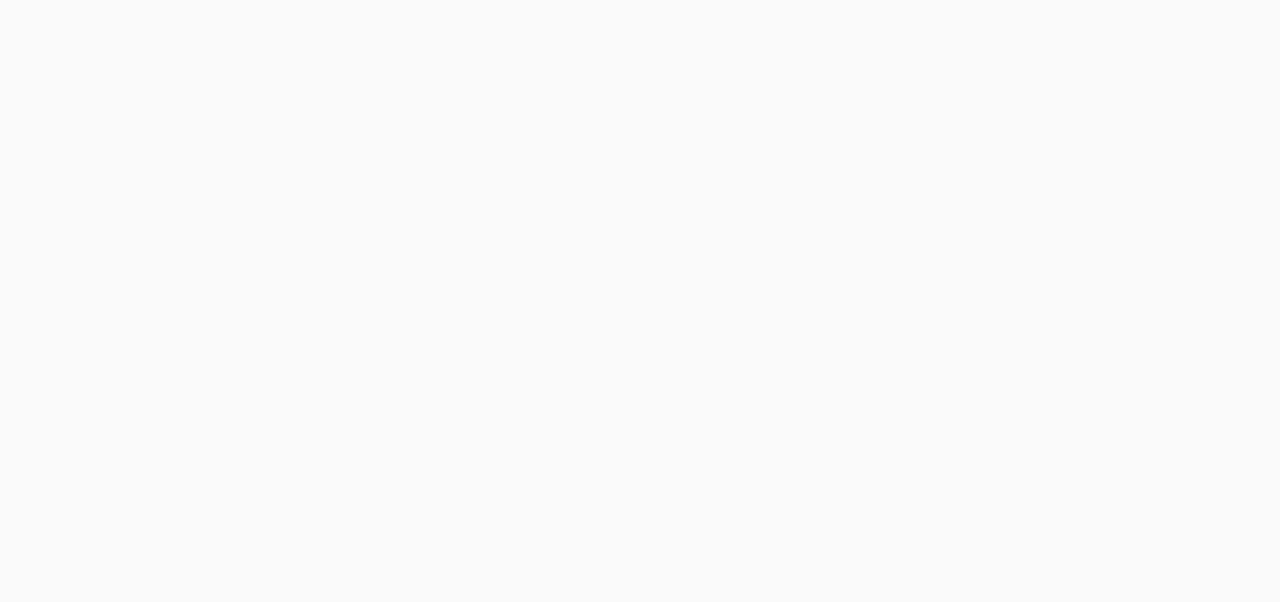
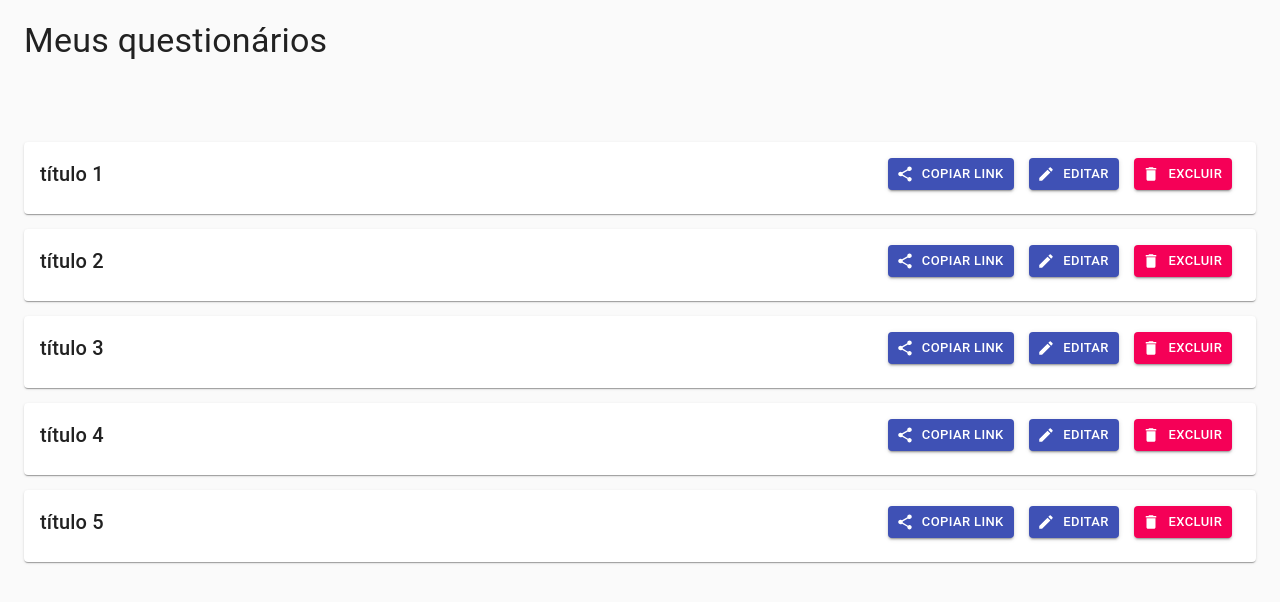
Before and after one commit to arachnidiskandar/lab-form, a React (Create React App) app in the folder front-end/: page /visualizar-questionarios in a window 1280 px wide. Shown: the top 602 px of the page. Built offline with nearby package versions, Linux system fonts and the light colour scheme.

Commit message:
View Surveys layout

```diff
--- a/front-end/src/App.jsx
+++ b/front-end/src/App.jsx
@@ -4,6 +4,7 @@
 import Container from '@material-ui/core/Container';
 import { BrowserRouter as Router, Switch, Route, Link } from 'react-router-dom';
 
+import ViewSurveys from './routes/ViewSurveys';
 import AnswerSurvey from './routes/AnswerSurvey';
 import CreateForm from './routes/CreateForm';
 
@@ -14,12 +15,9 @@
       <Container>
         <Router>
           <Switch>
-            <Route path="/criar-formulario">
-              <CreateForm />
-            </Route>
-            <Route path="/responder-formulario">
-              <AnswerSurvey />
-            </Route>
+            <Route path="/criar-questionario" render={() => <CreateForm />} />
+            <Route path="/responder-questionario" render={() => <AnswerSurvey />} />
+            <Route path="/visualizar-questionarios" render={() => <ViewSurveys />} />
           </Switch>
         </Router>
       </Container>
--- a/front-end/src/routes/AnswerSurvey/index.jsx
+++ b/front-end/src/routes/AnswerSurvey/index.jsx
@@ -1,9 +1,11 @@
 import React, { useState } from 'react';
 
-import { Card, CardContent, TextField, Button, Container, Typography } from '@material-ui/core';
+import { Card, CardContent, Button, Container, Typography } from '@material-ui/core';
 import { useForm } from 'react-hook-form';
 import { styled } from '@material-ui/core/styles';
+import axios from 'axios';
 import Question from './Question';
+import Toaster from '../../shared/Toaster';
 
 const PageContainer = styled(Container)({
   padding: '20px 0',
@@ -39,14 +41,20 @@
 };
 const AnswerSurvey = () => {
   const [survey, setSurvey] = useState(mockSurvey);
+  const [toasterState, setToasterState] = useState(null);
   const {
     register,
     handleSubmit,
     formState: { errors },
   } = useForm();
 
-  const onSubmit = (data) => {
-    console.log(data);
+  const onSubmit = async (data) => {
+    try {
+      const response = await axios.post('/forms/create', data);
+      setToasterState({ message: 'Enviado com sucesso', type: 'success' });
+    } catch (error) {
+      setToasterState({ error, type: 'error' });
+    }
   };
 
   return (
@@ -65,6 +73,7 @@
           Finalizar questionário
         </Button>
       </form>
+      <Toaster toasterState={toasterState} onClose={() => setToasterState({ open: false })} />
     </PageContainer>
   );
 };
--- /dev/null
+++ b/front-end/src/routes/ViewSurveys/ModalDelete/index.jsx
@@ -0,0 +1,26 @@
+import React from 'react';
+
+import { Button, DialogTitle, Dialog, DialogActions } from '@material-ui/core';
+
+const ModalDelete = ({ open, handleClose, handleConfirm }) => {
+  return (
+    <Dialog
+      open={open}
+      onClose={handleClose}
+      aria-labelledby="alert-dialog-title"
+      aria-describedby="alert-dialog-description"
+    >
+      <DialogTitle id="alert-dialog-title">Você tem certeza que deseja deletar o questionário?</DialogTitle>
+      <DialogActions>
+        <Button onClick={handleClose} color="primary">
+          Cancelar
+        </Button>
+        <Button onClick={handleConfirm} color="primary" autoFocus>
+          Deletar
+        </Button>
+      </DialogActions>
+    </Dialog>
+  );
+};
+
+export default ModalDelete;
--- /dev/null
+++ b/front-end/src/routes/ViewSurveys/Survey/index.jsx
@@ -0,0 +1,52 @@
+import React from 'react';
+
+import { Card, CardContent, Button, Typography, Snackbar } from '@material-ui/core';
+import { styled } from '@material-ui/core/styles';
+import Share from '@material-ui/icons/Share';
+import Edit from '@material-ui/icons/Edit';
+import DeleteIcon from '@material-ui/icons/Delete';
+
+const StyledSurvey = styled(Card)({
+  margin: '15px 0',
+  '& .MuiCardContent-root': {
+    display: 'flex',
+    '& div:first-child': {
+      flexBasis: '70%',
+    },
+    '& div:last-child': {
+      display: 'flex',
+      justifyContent: 'space-around',
+      flexBasis: '30%',
+    },
+  },
+});
+const Survey = ({ data, onDeleteClick }) => {
+  return (
+    <StyledSurvey>
+      <CardContent>
+        <div>
+          <Typography variant="h6">{data.title}</Typography>
+        </div>
+        <div>
+          <Button variant="contained" size="small" color="primary" startIcon={<Share />}>
+            Copiar link
+          </Button>
+          <Button variant="contained" size="small" color="primary" startIcon={<Edit />}>
+            Editar
+          </Button>
+          <Button
+            onClick={() => onDeleteClick(data.id)}
+            variant="contained"
+            size="small"
+            color="secondary"
+            startIcon={<DeleteIcon />}
+          >
+            Excluir
+          </Button>
+        </div>
+      </CardContent>
+    </StyledSurvey>
+  );
+};
+
+export default Survey;
--- /dev/null
+++ b/front-end/src/routes/ViewSurveys/index.jsx
@@ -0,0 +1,57 @@
+import React, { useState } from 'react';
+import { Card, CardContent, TextField, Button, Container, Typography } from '@material-ui/core';
+import { styled } from '@material-ui/core/styles';
+import Survey from './Survey';
+import ModalDelete from './ModalDelete';
+import Toaster from '../../shared/Toaster';
+
+const mockSurveys = [
+  { title: 'título 1', id: 1 },
+  { title: 'título 2', id: 2 },
+  { title: 'título 3', id: 3 },
+  { title: 'título 4', id: 4 },
+  { title: 'título 5', id: 5 },
+];
+
+const PageContainer = styled(Container)({
+  padding: '20px 0',
+  '& .survey-list': {
+    marginTop: '10vh',
+  },
+});
+const ViewSurveys = () => {
+  const [surveys, setSurveys] = useState(mockSurveys);
+  const [modalDeleteState, setModalDeleteState] = useState({ open: false });
+  const [toasterState, setToasterState] = useState({ open: false });
+
+  const handleModalDelete = (id) => {
+    setModalDeleteState({ open: true, id });
+  };
+
+  const closeModalDelete = () => setModalDeleteState({ open: false });
+  const closeToaster = () => setToasterState({ open: false });
+
+  const handleDeleteSurvey = () => {
+    setSurveys((prevState) => prevState.filter((survey) => survey.id !== modalDeleteState.id));
+    closeModalDelete();
+  };
+
+  return (
+    <PageContainer>
+      <Typography variant="h4">Meus questionários</Typography>
+      <div className="survey-list">
+        {surveys.map((surveyData) => (
+          <Survey id={surveyData.id} data={surveyData} onDeleteClick={handleModalDelete} />
+        ))}
+      </div>
+      <ModalDelete
+        open={modalDeleteState.open}
+        handleClose={() => closeModalDelete()}
+        handleConfirm={() => handleDeleteSurvey()}
+      />
+      <Toaster toasterState={toasterState} onClose={closeToaster} />
+    </PageContainer>
+  );
+};
+
+export default ViewSurveys;
--- /dev/null
+++ b/front-end/src/shared/Toaster/index.jsx
@@ -0,0 +1,16 @@
+import React, { useState } from 'react';
+
+import Alert from '@material-ui/lab/Alert';
+import Snackbar from '@material-ui/core/Snackbar';
+
+const Toaster = ({ toasterState, onClose }) => {
+  return (
+    <Snackbar open={toasterState.open} autoHideDuration={5000}>
+      <Alert onClose={onClose} severity={toasterState?.type} elevation={6} variant="filled">
+        {toasterState.message}
+      </Alert>
+    </Snackbar>
+  );
+};
+
+export default Toaster;
```
